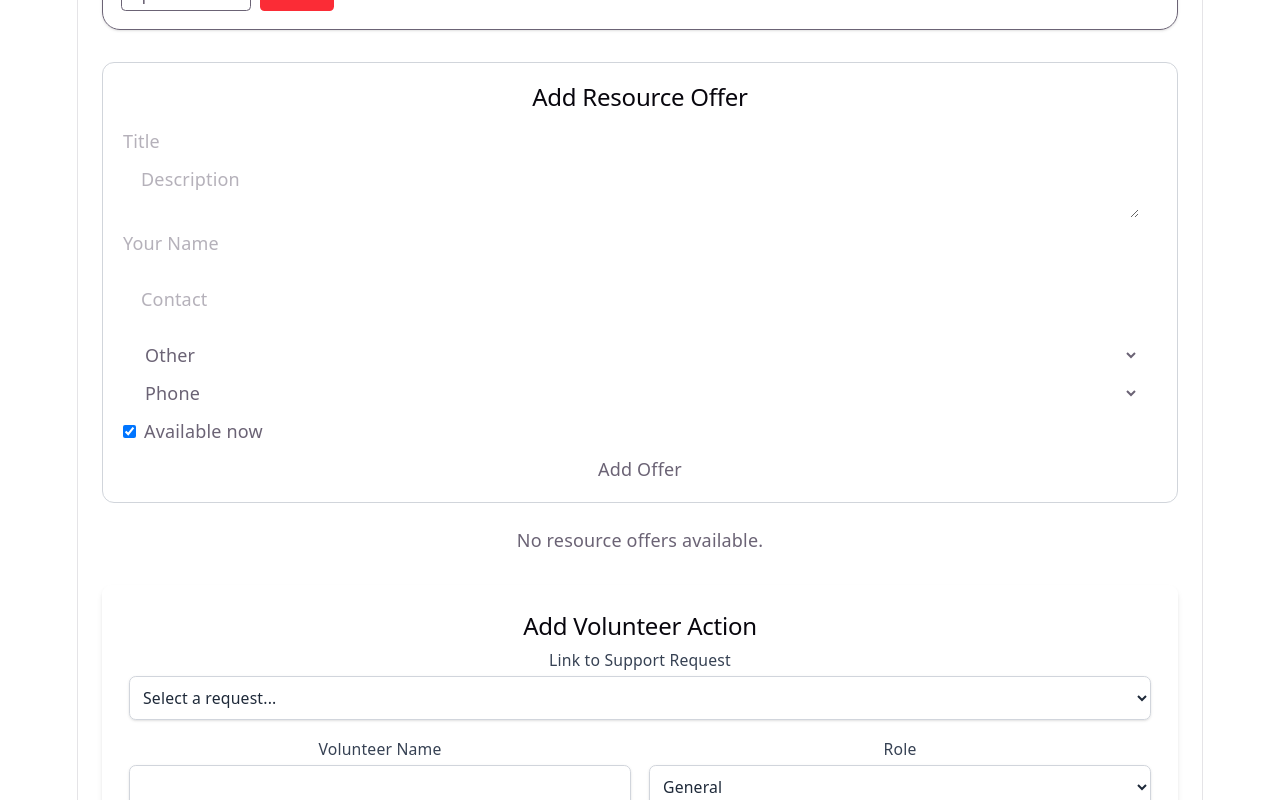
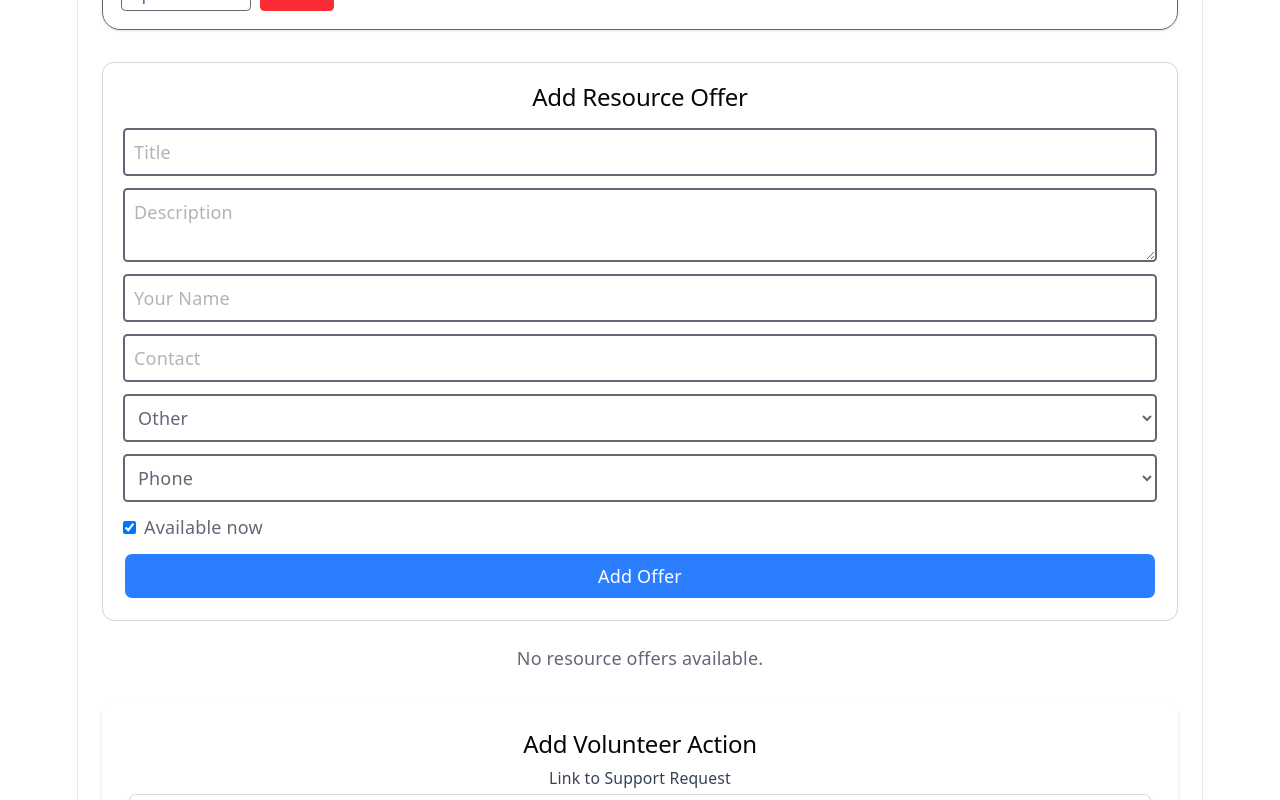
Before and after one commit to Glamnart/communityManager, a React (Vite) app: page / in a window 1280 px wide. Shown: the part 754-1554 px from the top of the page. Built offline with nearby package versions, Linux system fonts and the light colour scheme.

Commit message:
add styling to Resource Offer Form

```diff
--- a/src/components/ResourceOfferForm.tsx
+++ b/src/components/ResourceOfferForm.tsx
@@ -68,6 +68,7 @@ const ResourceOfferForm: React.FC<FormProps> = ({ onAdd }) => {
         style={{ display: "grid", gap: "12px", marginTop: "16px" }}
       >
         <input
+          className="border-2 border-black-500 p-2 rounded"
           name="title"
           value={form.title}
           onChange={handleChange}
@@ -76,7 +77,7 @@ const ResourceOfferForm: React.FC<FormProps> = ({ onAdd }) => {
         />
 
       <textarea
-        className="mx-4"
+        className="border-2 border-black-500 p-2 rounded"
         name="description"
         value={form.description}
         onChange={handleChange}
@@ -84,6 +85,7 @@ const ResourceOfferForm: React.FC<FormProps> = ({ onAdd }) => {
       />
 
       <input
+        className="border-2 border-black-500 p-2 rounded"
         name="offeredBy"
         value={form.offeredBy}
         onChange={handleChange}
@@ -91,7 +93,7 @@ const ResourceOfferForm: React.FC<FormProps> = ({ onAdd }) => {
       />
 
       <input
-        className="mx-4 my-4"
+        className="border-2 border-black-500 p-2 rounded"
         name="contactValue"
         value={form.contactValue}
         onChange={handleChange}
@@ -99,7 +101,7 @@ const ResourceOfferForm: React.FC<FormProps> = ({ onAdd }) => {
       />
 
       <select
-        className="mx-4"
+        className="border-2 border-black-500 p-2 rounded"
         name="resourceType"
         value={form.resourceType}
         onChange={handleChange}
@@ -115,7 +117,7 @@ const ResourceOfferForm: React.FC<FormProps> = ({ onAdd }) => {
       </select>
 
         <select
-          className="mx-4"
+          className="border-2 border-black-500 p-2 rounded"
           name="contactMethod"
           value={form.contactMethod}
           onChange={handleChange}
@@ -136,7 +138,7 @@ const ResourceOfferForm: React.FC<FormProps> = ({ onAdd }) => {
           Available now
         </label>
 
-        <button type="submit">Add Offer</button>
+        <button type="submit" className="border-2 rounded-lg p-2 bg-blue-500 text-white cursor-pointer">Add Offer</button>
       </form>
     </section>
   );
```
Also changed, not shown: 1 other file (tests, documents, lock files or other folders).
